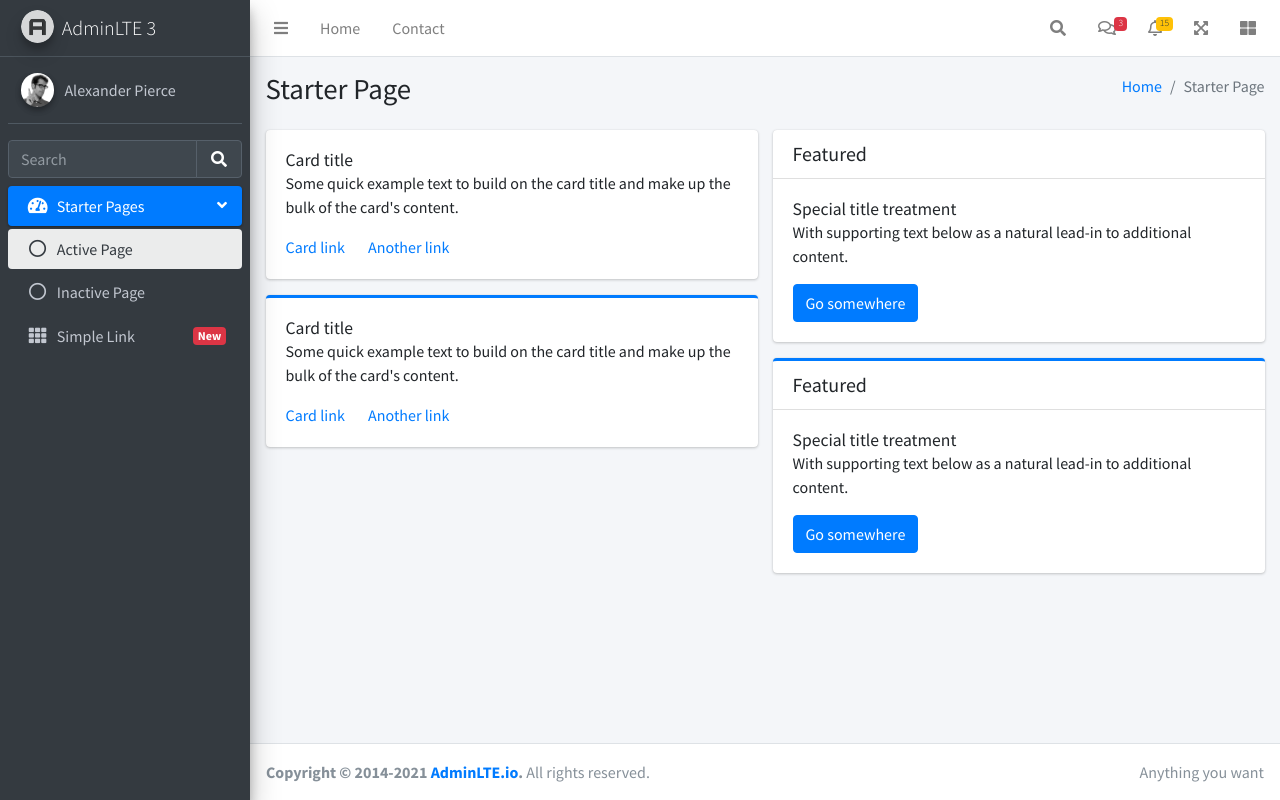
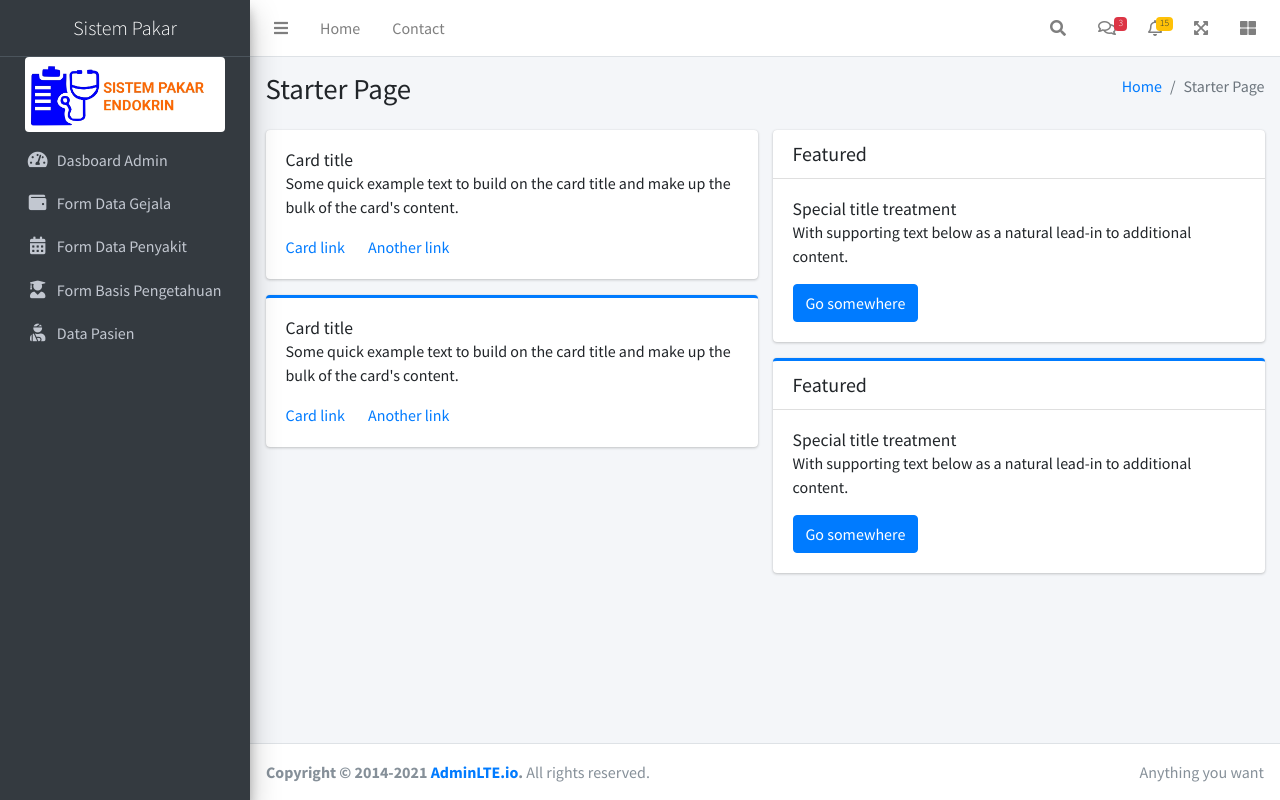
Before and after one commit to depanripurba/sistempakarendokrin, a CodeIgniter app: page /database/index.php/master/index in a window 1280 px wide. Run offline with CodeIgniter, Linux system fonts and the light colour scheme; some libraries are stand-ins or nearby versions.

Commit message:
perbaikan sidebar

```diff
--- a/application/views/template/header.php
+++ b/application/views/template/header.php
@@ -7,7 +7,7 @@ scratch. This page gets rid of all links and provides the needed markup only.
 <head>
   <meta charset="utf-8">
   <meta name="viewport" content="width=device-width, initial-scale=1">
-  <title>AdminLTE 3 | Starter</title>
+  <title>Sistem Pakar</title>
 
   <!-- Google Font: Source Sans Pro -->
   <link rel="stylesheet" href="https://fonts.googleapis.com/css?family=Source+Sans+Pro:300,400,400i,700&display=fallback">
--- a/application/views/template/sidebar.php
+++ b/application/views/template/sidebar.php
@@ -138,69 +138,62 @@
 <!-- Main Sidebar Container -->
 <aside class="main-sidebar sidebar-dark-primary elevation-4">
   <!-- Brand Logo -->
-    <a href="index3.html" class="brand-link">
-      <img src="<?=base_url('assets')?>/dist/img/AdminLTELogo.png" alt="AdminLTE Logo" class="brand-image img-circle elevation-3" style="opacity: .8">
-      <span class="brand-text font-weight-light">AdminLTE 3</span>
+  <a href="index3.html" class="brand-link text-center">
+    <span class="brand-text font-weight-light text-center">Sistem Pakar</span>
   </a>
 
   <!-- Sidebar -->
   <div class="sidebar">
     <!-- Sidebar user panel (optional) -->
-      <div class="user-panel mt-3 pb-3 mb-3 d-flex">
-        <div class="image">
-          <img src="<?=base_url('assets')?>/dist/img/user2-160x160.jpg" class="img-circle elevation-2" alt="User Image">
-        </div>
-        <div class="info">
-          <a href="#" class="d-block">Alexander Pierce</a>
+    <div class="text-center">
+      <div class="text-center">
+        <img width="200" src="<?= base_url('assets') ?>/dist/img/logo.jpg?>" class="rounded" alt="User Image">
       </div>
     </div>
 
     <!-- SidebarSearch Form -->
-      <div class="form-inline">
-        <div class="input-group" data-widget="sidebar-search">
-          <input class="form-control form-control-sidebar" type="search" placeholder="Search" aria-label="Search">
-          <div class="input-group-append">
-            <button class="btn btn-sidebar">
-              <i class="fas fa-search fa-fw"></i>
-            </button>
-          </div>
-        </div>
-      </div>
+
 
     <!-- Sidebar Menu -->
     <nav class="mt-2">
       <ul class="nav nav-pills nav-sidebar flex-column" data-widget="treeview" role="menu" data-accordion="false">
-          <!-- Add icons to the links using the .nav-icon class
-               with font-awesome or any other icon font library -->
-          <li class="nav-item menu-open">
-            <a href="#" class="nav-link active">
+        <li class="nav-item">
+          <a href="pages/calendar.html" class="nav-link">
             <i class="nav-icon fas fa-tachometer-alt"></i>
             <p>
-                Starter Pages
-                <i class="right fas fa-angle-left"></i>
+              Dasboard Admin
             </p>
-            </a>
-            <ul class="nav nav-treeview">
-              <li class="nav-item">
-                <a href="#" class="nav-link active">
-                  <i class="far fa-circle nav-icon"></i>
-                  <p>Active Page</p>
           </a>
         </li>
         <li class="nav-item">
-                <a href="#" class="nav-link">
-                  <i class="far fa-circle nav-icon"></i>
-                  <p>Inactive Page</p>
+          <a href="pages/calendar.html" class="nav-link">
+          <i class="nav-icon fas fa-wallet"></i>
+            <p>
+              Form Data Gejala
+            </p>
           </a>
         </li>
-            </ul>
+        <li class="nav-item">
+          <a href="pages/calendar.html" class="nav-link">
+            <i class="nav-icon fas fa-calendar-alt"></i>
+            <p>
+              Form Data Penyakit
+            </p>
+          </a>
         </li>
         <li class="nav-item">
-            <a href="#" class="nav-link">
-              <i class="nav-icon fas fa-th"></i>
+          <a href="pages/calendar.html" class="nav-link">
+          <i class="nav-icon fas fa-user-graduate"></i>
             <p>
-                Simple Link
-                <span class="right badge badge-danger">New</span>
+              Form Basis Pengetahuan
+            </p>
+          </a>
+        </li>
+        <li class="nav-item">
+          <a href="pages/calendar.html" class="nav-link">
+          <i class="nav-icon fas fa-user-injured"></i>
+            <p>
+              Data Pasien
             </p>
           </a>
         </li>
```
Also changed, not shown: assets/dist/img/LOGO.jpg (added). Lines whose indentation alone changed are shown as unchanged.
